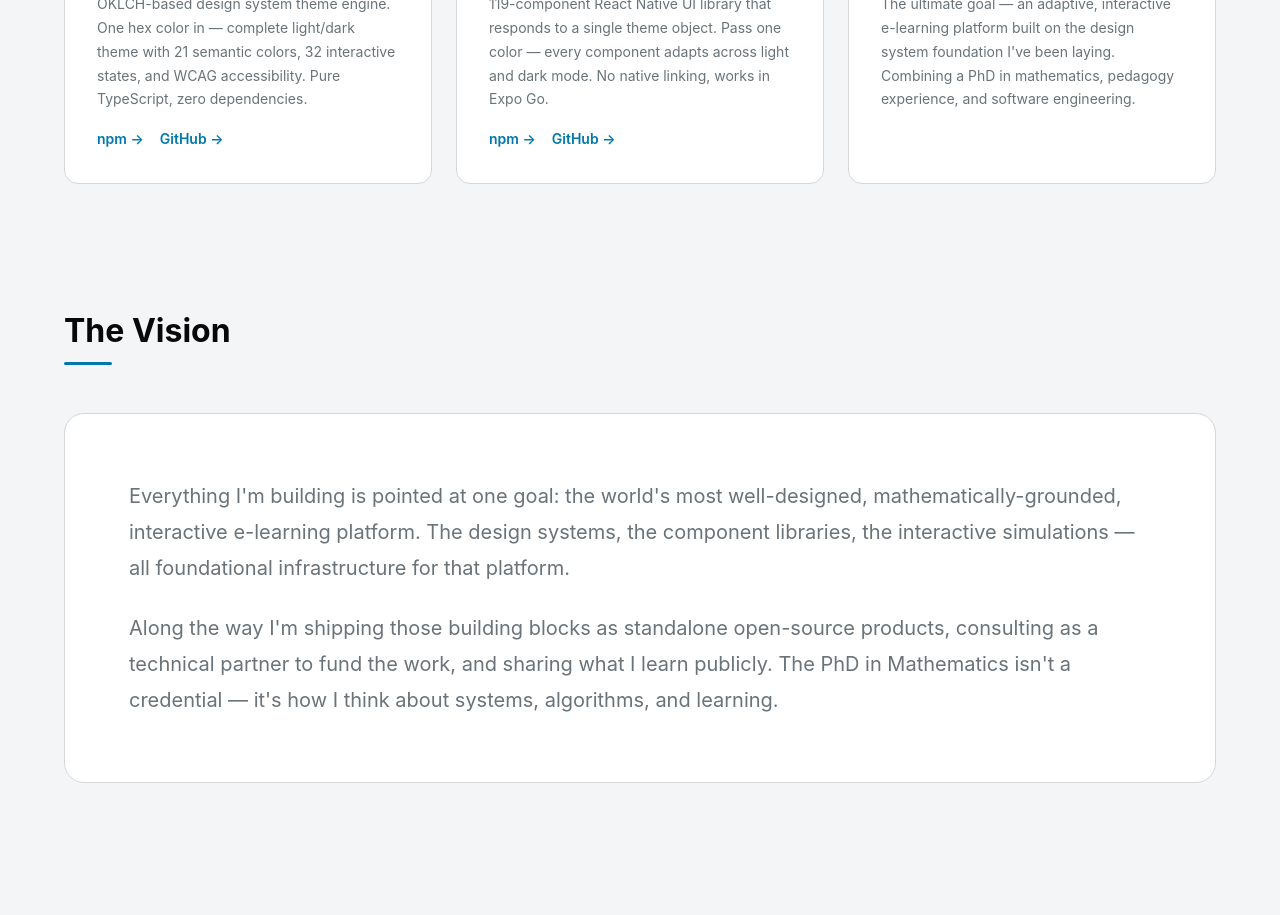
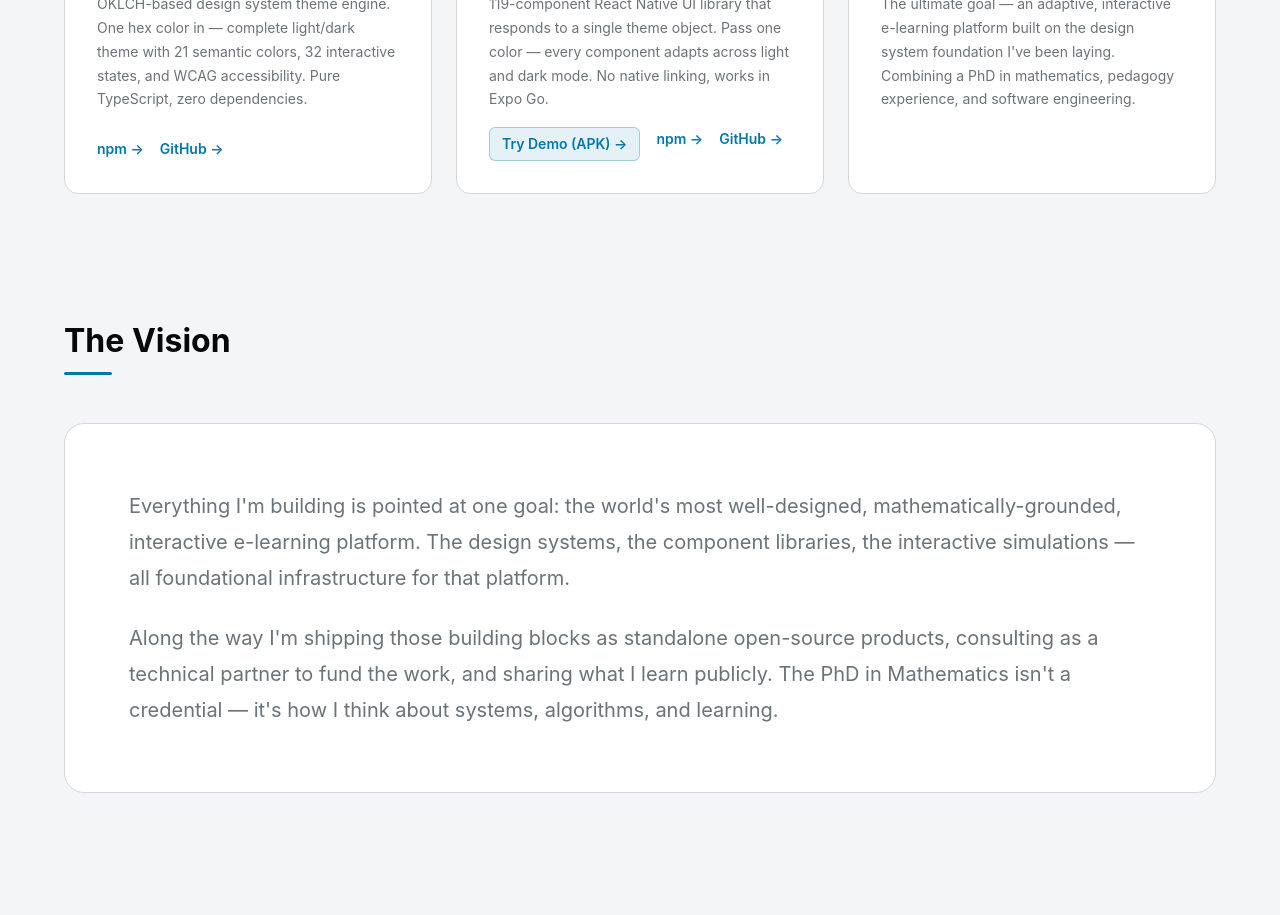
Before and after one commit to Hasansarwer/me, a Next.js app: page / in a window 1280 px wide. Shown: the part 1200-2115 px from the top of the page. Built offline with nearby package versions, Linux system fonts and the light colour scheme.

Commit message:
demo link added from drive

```diff
--- a/app/page.module.css
+++ b/app/page.module.css
@@ -216,6 +216,19 @@
   color: var(--state-primary-hover);
 }
 
+.productLinkDemo {
+  background: color-mix(in srgb, var(--color-primary) 10%, transparent);
+  color: var(--color-primary);
+  padding: 4px 12px;
+  border-radius: var(--radius-sm);
+  border: 1px solid color-mix(in srgb, var(--color-primary) 30%, transparent);
+}
+
+.productLinkDemo:hover {
+  background: color-mix(in srgb, var(--color-primary) 20%, transparent);
+  color: var(--color-primary);
+}
+
 /* Vision */
 .visionBlock {
   background: var(--color-surface);
--- a/app/page.tsx
+++ b/app/page.tsx
@@ -19,6 +19,7 @@ const products = [
     status: "live" as const,
     npm: "https://www.npmjs.com/package/@esaltws/react-native-salt",
     github: "https://github.com/Hasansarwer/react-native-salt",
+    demo: "https://drive.google.com/file/d/1i1qEqURhI9MKpvX9Z_8nuaY_PAasOBl8/view",
   },
   {
     name: "E-Learning Platform",
@@ -55,8 +56,18 @@ export default function HomePage() {
                 </div>
                 <h3 className={styles.productName}>{p.name}</h3>
                 <p className={styles.productDesc}>{p.desc}</p>
-                {(p.npm || p.github) && (
+                {(p.npm || p.github || p.demo) && (
                   <div className={styles.productLinks}>
+                    {p.demo && (
+                      <a
+                        href={p.demo}
+                        target="_blank"
+                        rel="noopener noreferrer"
+                        className={`${styles.productLink} ${styles.productLinkDemo}`}
+                      >
+                        Try Demo (APK) &rarr;
+                      </a>
+                    )}
                     {p.npm && (
                       <a
                         href={p.npm}
--- a/package.json
+++ b/package.json
@@ -9,7 +9,7 @@
     "lint": "eslint"
   },
   "dependencies": {
-    "next": "16.2.2",
+    "next": "16.2.4",
     "react": "19.2.4",
     "react-dom": "19.2.4",
     "salt-theme-gen": "^1.2.0"
@@ -19,7 +19,7 @@
     "@types/react": "^19",
     "@types/react-dom": "^19",
     "eslint": "^9",
-    "eslint-config-next": "16.2.2",
+    "eslint-config-next": "16.2.4",
     "typescript": "^5"
   },
   "git": {
```
Also changed, not shown: 2 other files (tests, documents, lock files or other folders).
